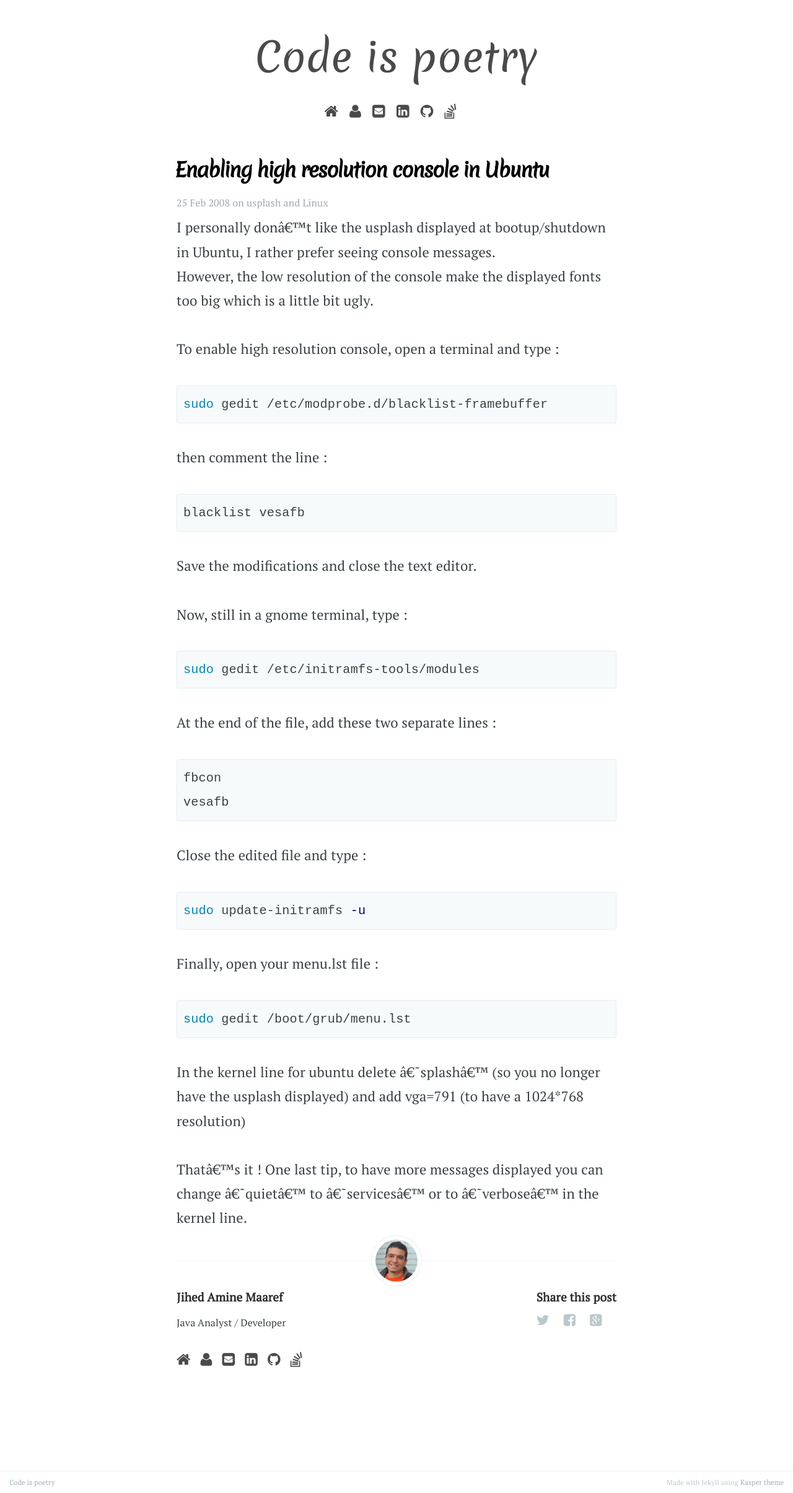
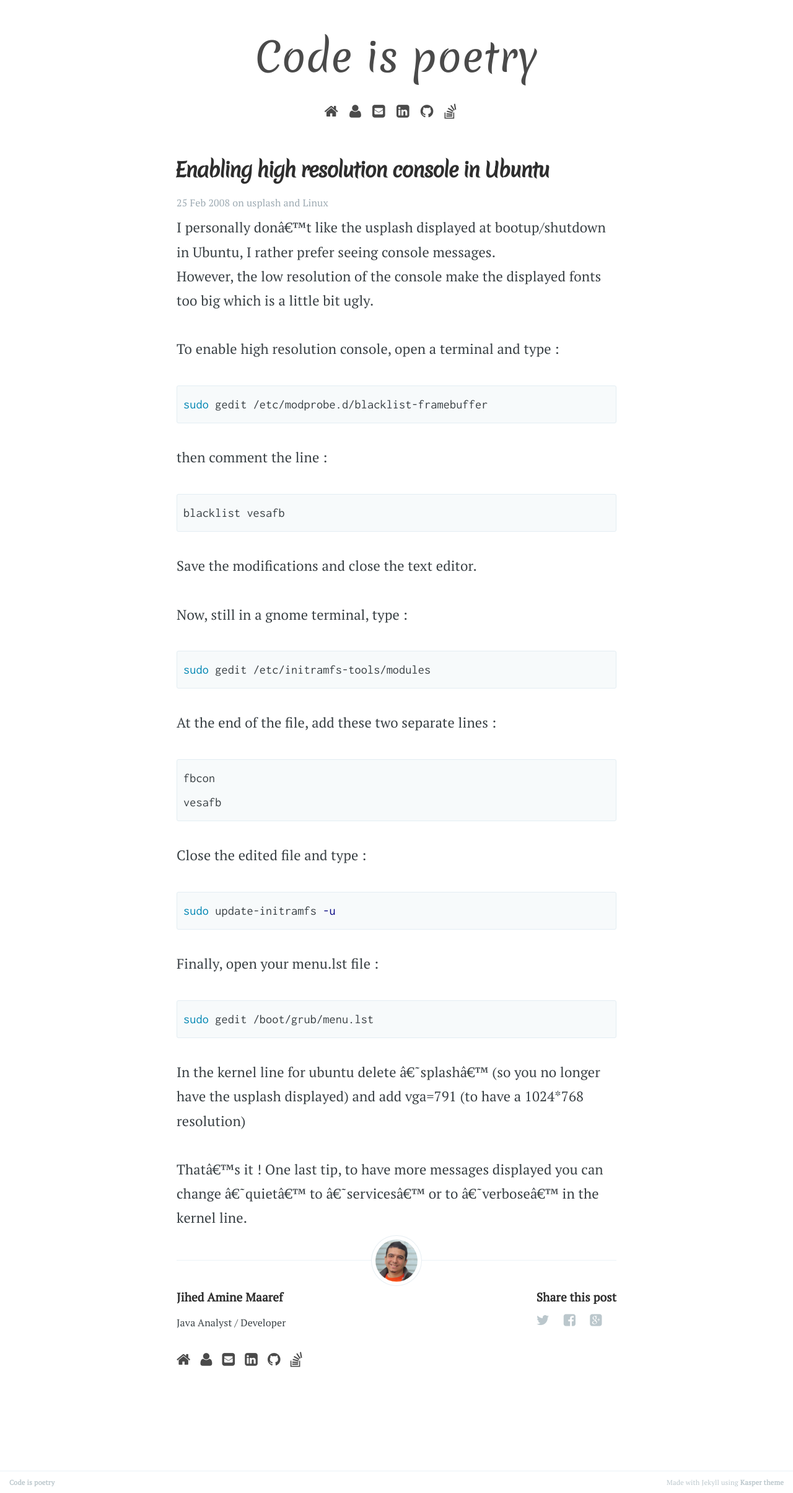
Before and after one commit to jihedamine/jihedamine.github.io, a Jekyll site: the page built from _posts/2008-02-25-enabling-high-resolution-console-in.md, in a window 1280 px wide. Shown: the whole page at 62% size. Built offline with Jekyll 4.4.1, drawn with Linux system fonts in a browser that asks for light colours; Markdown is read by kramdown in place of the engine named in the settings.

Commit message:
Updated color

```diff
--- a/_layouts/default.html
+++ b/_layouts/default.html
@@ -1,7 +1,7 @@
 <!DOCTYPE html>
 <html>
 <head>
-    <link href='https://fonts.googleapis.com/css?family=Merienda|PT+Serif' rel='stylesheet' type='text/css'>
+    <link href='https://fonts.googleapis.com/css?family=Merienda|PT+Serif|Inconsolata' rel='stylesheet' type='text/css'>
     <div>
         <div class="page-title">
             <a href="{{ site.baseurl }}" class="page-title">{{ site.name }}</a>
--- a/assets/css/screen.css
+++ b/assets/css/screen.css
@@ -41,7 +41,7 @@
 }
 
 html {
-    font-family: sans-serif;
+    font-family: 'PT Serif', sans-serif;
     -ms-text-size-adjust: 100%;
     -webkit-text-size-adjust: 100%;
 }
@@ -92,7 +92,7 @@
 
 code, kbd, pre,
 samp {
-    font-family: monospace, serif;
+    font-family: Inconsolata, monospace, sans-serif;
     font-size: 1em;
 }
 
@@ -580,7 +580,6 @@
     font-family: 'Merienda', sans-serif;
     font-weight: bold;
     text-decoration: none;
-    color: black;
 }
 
 .post-meta {
```
